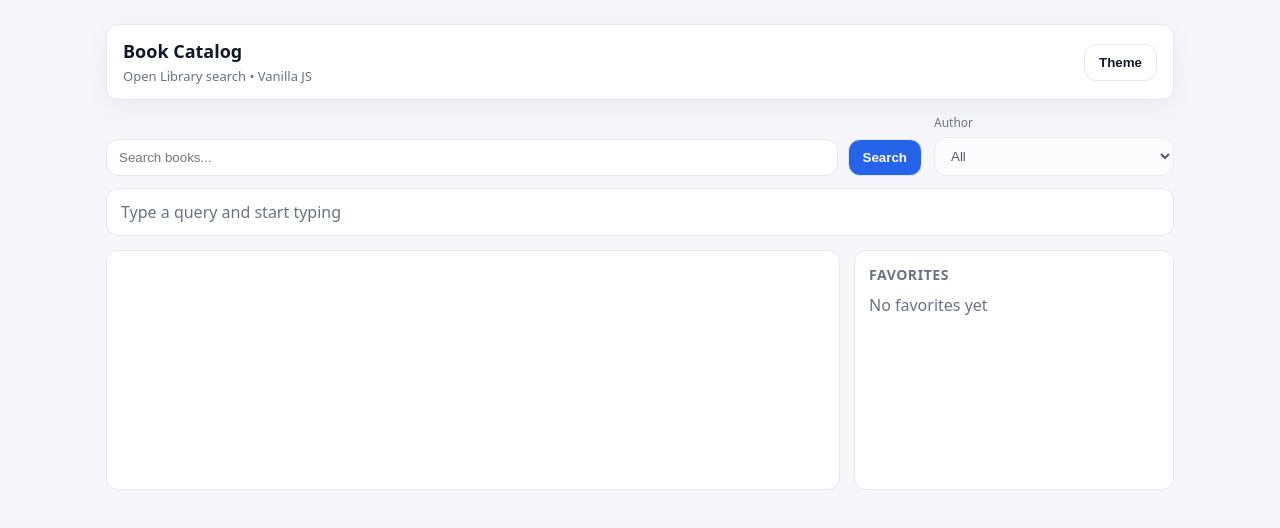
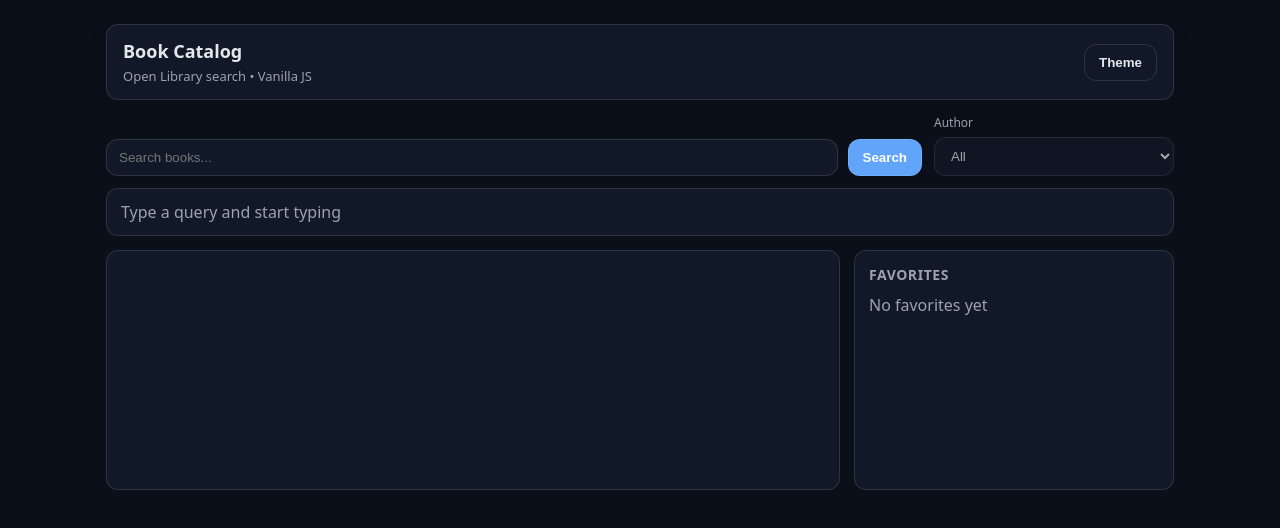
Before and after one commit to Kon-sys/Innowise-task-vite, a website built with Vite: page index.html in a window 1280 px wide. Both pictures are taken after a click on the button "Theme". Built offline with nearby package versions, Linux system fonts and the light colour scheme.

Commit message:
Add theme toggle with persistence

```diff
--- a/src/app/init.js
+++ b/src/app/init.js
@@ -5,6 +5,7 @@ import { searchBooks } from "../shared/api/openLibrary";
 import { normalizeBooks } from "../entities/book/model";
 import { renderCatalogGrid } from "../widgets/catalog/catalogGrid";
 import { debounce } from "../shared/lib/debounce";
+import { getInitialTheme, applyTheme, saveTheme, toggleTheme } from "../features/theme/themeService";
 
 import { loadFavorites, saveFavorites, toggleFavorite } from "../features/favorites/favoritesRepository";
 import { renderFavoritesPanel } from "../widgets/favorites/favoritesPanel";
@@ -23,8 +24,13 @@ export function initApp() {
         errorMessage: "",
         books: [],
         favorites: [],
-        authorFilter: ""
+        authorFilter: "",
+        theme: "light"
     });
+
+    const initialTheme = getInitialTheme();
+    store.setState({ theme: initialTheme }, "theme/init");
+    applyTheme(initialTheme);
 
     const statusEl = qs("#status");
     const inputEl = qs("#searchInput");
@@ -32,6 +38,17 @@ export function initApp() {
     const gridEl = qs("#grid");
     const favoritesEl = qs("#favorites");
     const authorSelectEl = qs("#authorSelect");
+    const themeBtn = qs("#themeBtn");
+
+    if (themeBtn) {
+        themeBtn.addEventListener("click", () => {
+            const current = store.getState().theme;
+            const next = toggleTheme(current);
+            store.setState({ theme: next }, "theme/toggle");
+            applyTheme(next);
+            saveTheme(next);
+        });
+    }
 
     store.setState({ favorites: loadFavorites() }, "favorites/load");
 
--- a/src/app/layout.js
+++ b/src/app/layout.js
@@ -7,7 +7,7 @@ export function renderLayout(rootEl) {
           <p class="subtitle">Open Library search • Vanilla JS</p>
         </div>
 
-        <button id="themeBtn" class="btn btn-ghost" type="button" aria-label="Toggle theme">
+        <button id="themeBtn" class="btn btn-ghost" type="button">
           Theme
         </button>
       </header>
--- /dev/null
+++ b/src/features/theme/themeService.js
@@ -0,0 +1,21 @@
+const KEY = "book_catalog_theme_v1";
+
+export function getInitialTheme() {
+    const saved = localStorage.getItem(KEY);
+    if (saved === "light" || saved === "dark") return saved;
+
+    const prefersDark = window.matchMedia?.("(prefers-color-scheme: dark)")?.matches;
+    return prefersDark ? "dark" : "light";
+}
+
+export function applyTheme(theme) {
+    document.documentElement.dataset.theme = theme;
+}
+
+export function saveTheme(theme) {
+    localStorage.setItem(KEY, theme);
+}
+
+export function toggleTheme(current) {
+    return current === "dark" ? "light" : "dark";
+}
--- a/src/styles/app.css
+++ b/src/styles/app.css
@@ -270,3 +270,13 @@ body {
     font-size: 12px;
     color: var(--muted);
 }
+
+/* Dark theme overrides */
+:root[data-theme="dark"] {
+    --bg: #0b0f19;
+    --card: #111827;
+    --text: #e5e7eb;
+    --muted: #9ca3af;
+    --border: rgba(255,255,255,.12);
+    --accent: #60a5fa;
+}
```
